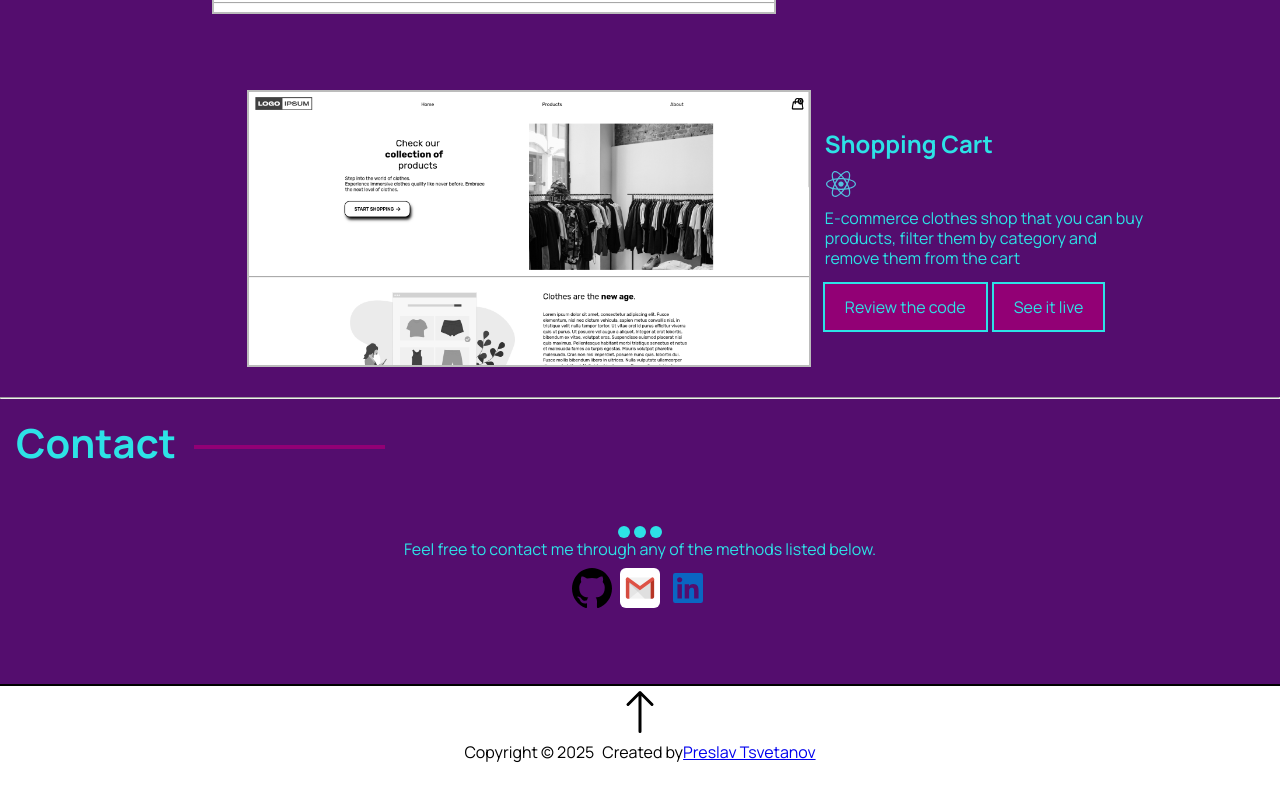
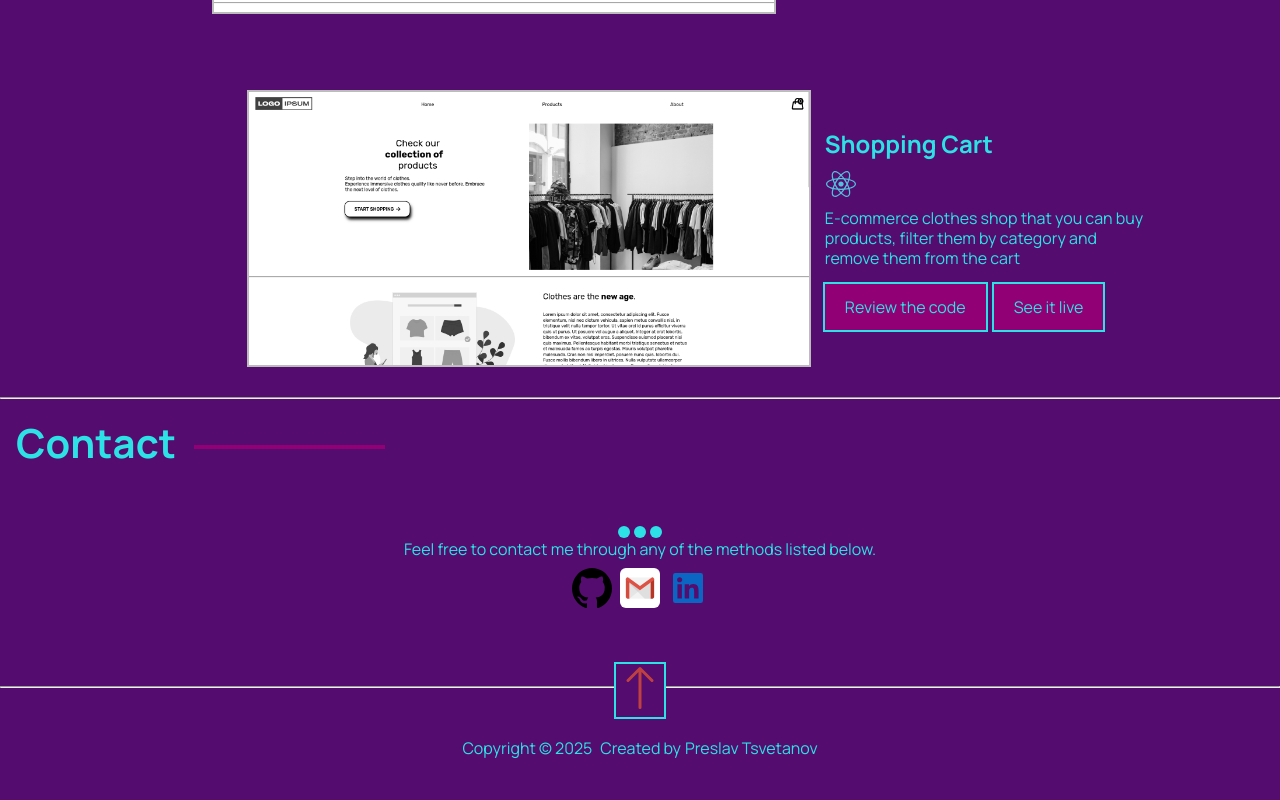
Before and after one commit to Preslav977/portfolio, a React (Vite) app: page / in a window 1280 px wide. Shown: the part 2724-3524 px from the top of the page. Before the commit the page ends 3490 px from the top, so only its background shows below. Built offline with nearby package versions, Linux system fonts and the light colour scheme.

Commit message:
Finished styling the Footer

```diff
--- a/src/App.jsx
+++ b/src/App.jsx
@@ -18,6 +18,7 @@ function App() {
       <Projects />
       <hr />
       <ContactMe />
+      <hr />
       <Footer />
     </main>
   );
--- a/src/components/Footer.jsx
+++ b/src/components/Footer.jsx
@@ -7,14 +7,18 @@ export function Footer() {
         <img
           className={styles.upArrowSvg}
           src="./up-arrow.svg"
-          alt="up arrow"
+          alt="up arrow pointing at home"
         />
       </div>
       <div className={styles.footerContentContainer}>
-        <p>Copyright &#169; 2025</p>
-        <p>
+        <p className={styles.footerContentPara}>Copyright &#169; 2025 </p>
+        <p className={styles.footerContentPara}>
           Created by
-          <a href="https://github.com/Preslav977" target="_blank">
+          <a
+            className={styles.footerGithubAnchor}
+            href="https://github.com/Preslav977"
+            target="_blank"
+          >
             Preslav Tsvetanov
           </a>
         </p>
--- a/src/components/Footer.module.css
+++ b/src/components/Footer.module.css
@@ -1,11 +1,12 @@
 .footerContainer {
-  outline: 2px solid black;
-  height: 80px;
   display: flex;
   flex-direction: column;
+  height: 120px;
   justify-content: center;
   align-items: center;
   position: relative;
+  background-color: #540d6e;
+  color: #2de2e6;
 }
 
 .upArrowSvg {
@@ -16,3 +17,18 @@
   display: flex;
   gap: 0.5em;
 }
+
+.upArrowContainer {
+  outline: 2px solid #2de2e6;
+  background-color: #540d6e;
+  /* border-radius: 75%; */
+  position: absolute;
+  top: -20%;
+  cursor: pointer;
+}
+
+.footerGithubAnchor {
+  color: #2de2e6;
+  margin-left: 0.25em;
+  text-decoration: none;
+}
```
Also changed, not shown: public/up-arrow.svg.
